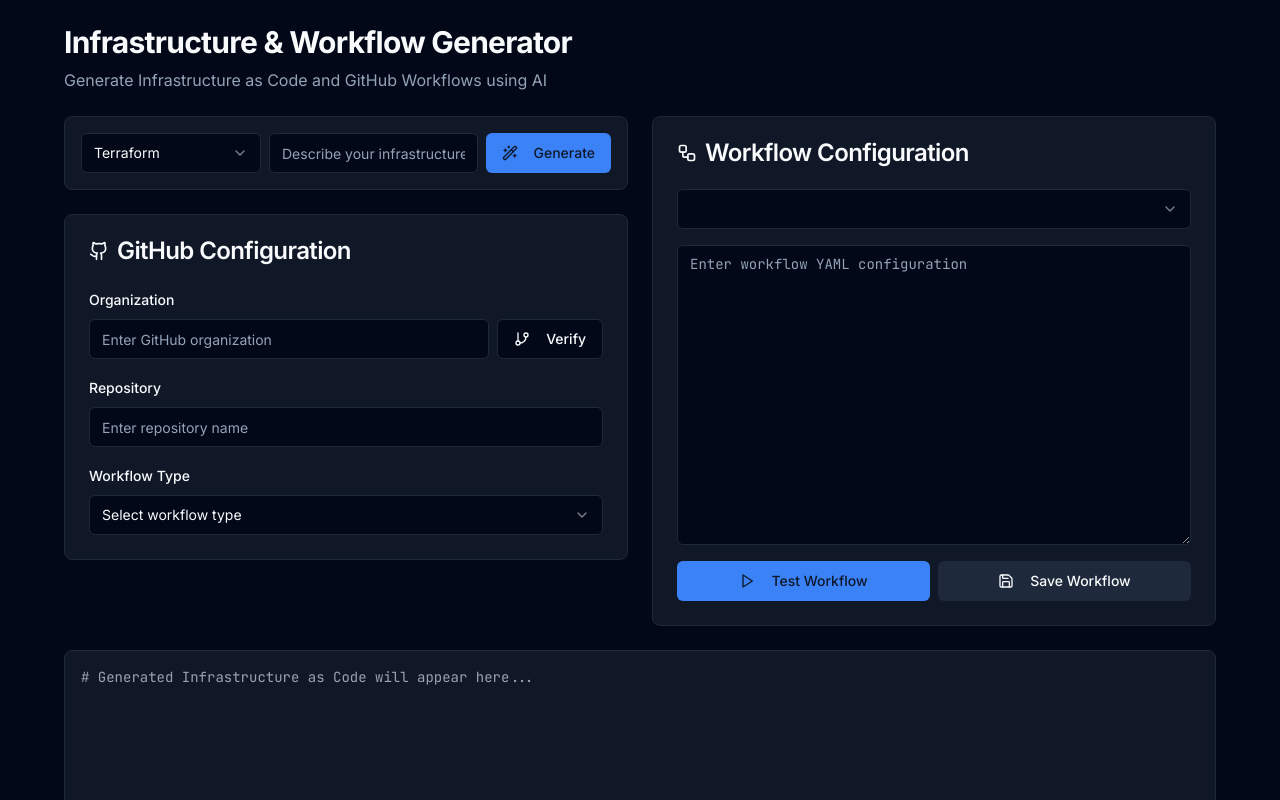
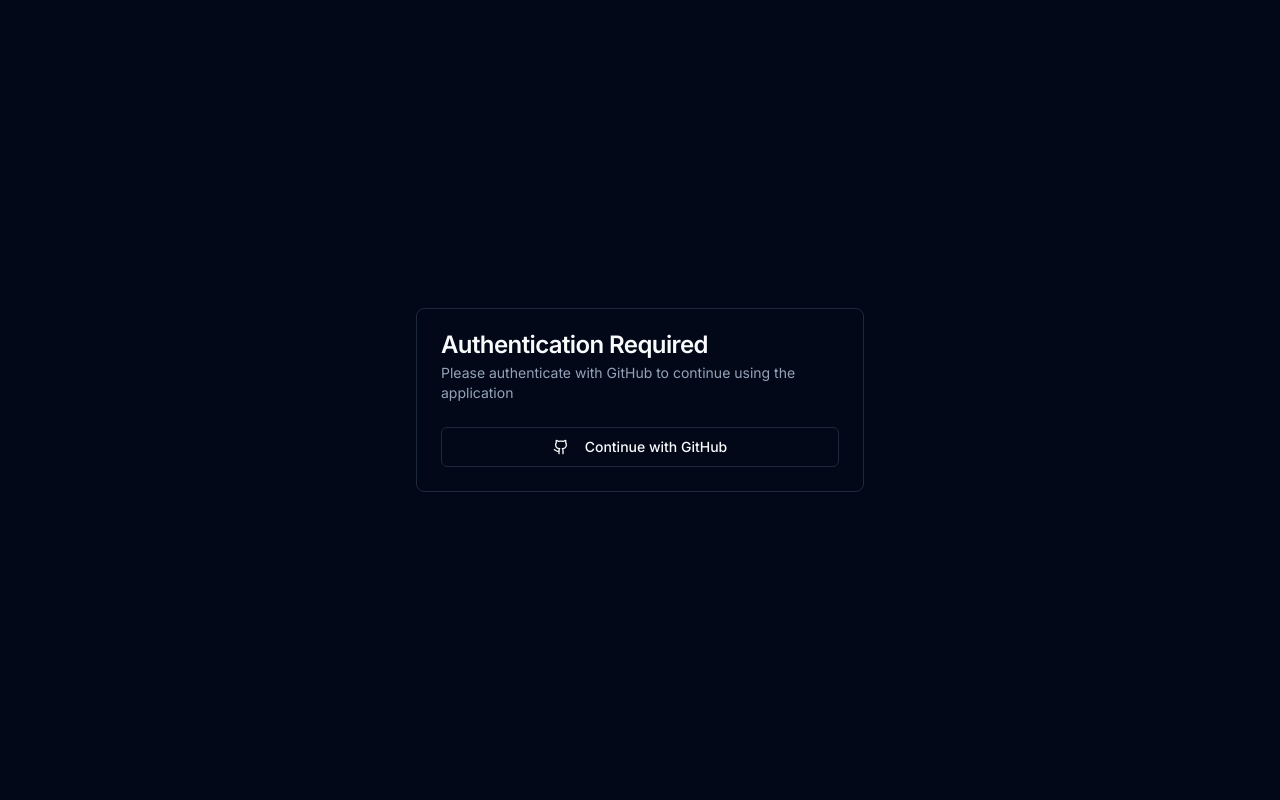
Before and after one commit to yash37158/ai-cloud-architect, a React (Vite) app: page / in a window 1280 px wide. Both pictures are taken after a click on the button "Launch App". Shown: the top 800 px of the page. Built offline with nearby package versions, Linux system fonts and the light colour scheme.

Commit message:
Add authentication and GitHub integration
Implement authentication flow after the landing page and integrate GitHub functionality into the application.
[skip gpt_engineer]

```diff
--- /dev/null
+++ b/src/components/AuthScreen.tsx
@@ -0,0 +1,45 @@
+import React from "react";
+import { Button } from "@/components/ui/button";
+import { Card, CardContent, CardDescription, CardHeader, CardTitle } from "@/components/ui/card";
+import { Github } from "lucide-react";
+import { useToast } from "@/hooks/use-toast";
+
+interface AuthScreenProps {
+  onAuth: () => void;
+}
+
+export function AuthScreen({ onAuth }: AuthScreenProps) {
+  const { toast } = useToast();
+
+  const handleGithubAuth = () => {
+    // In a real app, this would integrate with GitHub OAuth
+    toast({
+      title: "Authentication Success",
+      description: "Successfully authenticated with GitHub",
+    });
+    onAuth();
+  };
+
+  return (
+    <div className="flex min-h-screen items-center justify-center bg-background p-4">
+      <Card className="w-full max-w-md">
+        <CardHeader>
+          <CardTitle>Authentication Required</CardTitle>
+          <CardDescription>
+            Please authenticate with GitHub to continue using the application
+          </CardDescription>
+        </CardHeader>
+        <CardContent>
+          <Button
+            onClick={handleGithubAuth}
+            className="w-full"
+            variant="outline"
+          >
+            <Github className="mr-2 h-4 w-4" />
+            Continue with GitHub
+          </Button>
+        </CardContent>
+      </Card>
+    </div>
+  );
+}
--- a/src/pages/Index.tsx
+++ b/src/pages/Index.tsx
@@ -6,6 +6,7 @@ import { GitHubConfig } from "@/components/GitHubConfig";
 import { WorkflowConfig } from "@/components/WorkflowConfig";
 import { generateInfrastructureCode } from "@/utils/infrastructureUtils";
 import { Button } from "@/components/ui/button";
+import { AuthScreen } from "@/components/AuthScreen";
 import {
   Terminal,
   MessageSquarePlus,
@@ -25,6 +26,7 @@ const Index = () => {
   const [isLoading, setIsLoading] = useState(false);
   const [configType, setConfigType] = useState("terraform");
   const [showGenerator, setShowGenerator] = useState(false);
+  const [isAuthenticated, setIsAuthenticated] = useState(false);
 
   // GitHub configuration state
   const [organization, setOrganization] = useState("");
@@ -95,6 +97,11 @@ const Index = () => {
       description: "Your workflow is being validated...",
     });
   };
+
+  // Show auth screen if user clicks "Launch App" but isn't authenticated
+  if (showGenerator && !isAuthenticated) {
+    return <AuthScreen onAuth={() => setIsAuthenticated(true)} />;
+  }
 
   if (!showGenerator) {
     return (
```
